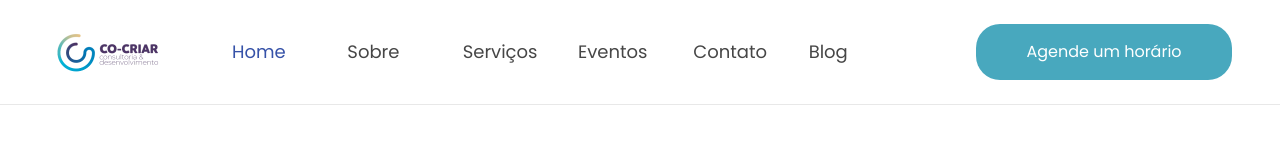
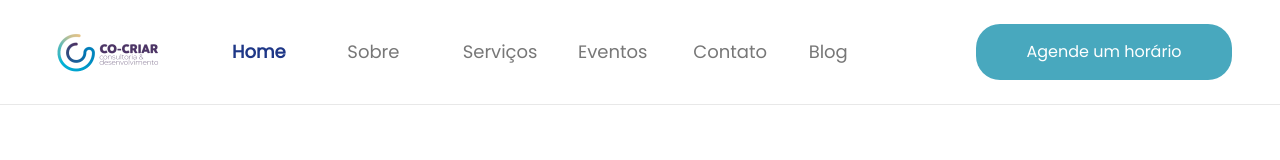
Before and after one commit to lesada/cocriar, a Next.js app: page / in a window 1280 px wide. Shown: the top 160 px of the page. Built offline with nearby package versions, Linux system fonts and the light colour scheme.

Commit message:
style: colors header

```diff
--- a/src/components/Header/index.tsx
+++ b/src/components/Header/index.tsx
@@ -8,10 +8,10 @@ import { usePathname } from "next/navigation";
 import Button from "../Button";
 
 function Header() {
-  const pathname = usePathname(); // Obtendo o caminho atual
+  const pathname = usePathname();
 
   const isActive = (path: string) =>
-    pathname === path ? "text-blue-500" : "text-neutral-800"; // Altere para as cores que desejar
+    pathname === path ? "text-blue-800 font-bold" : "text-neutral-600";
 
   return (
     <header className="flex items-center gap-16 py-6 px-12 w-full border-b-1 border-neutral-100">
```
